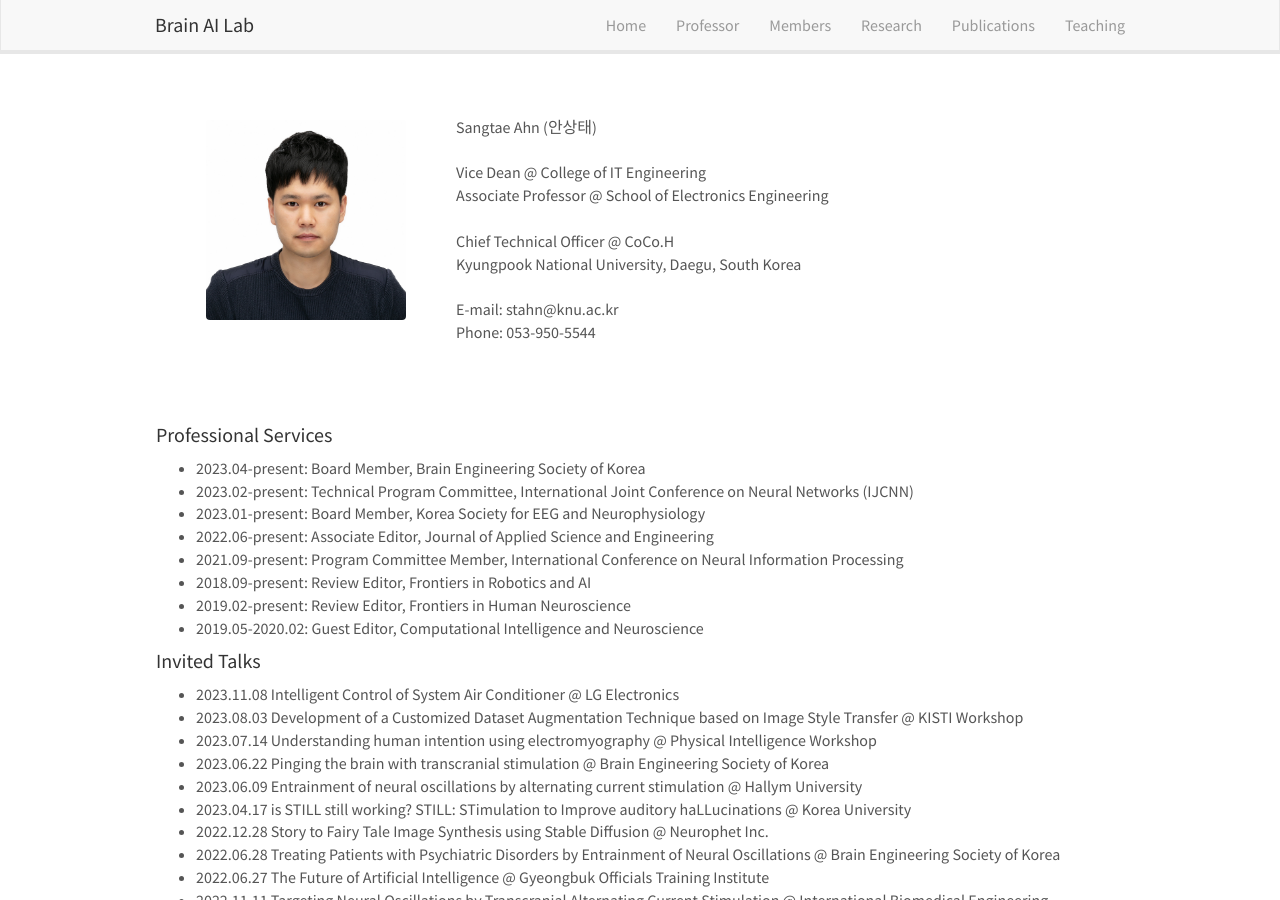
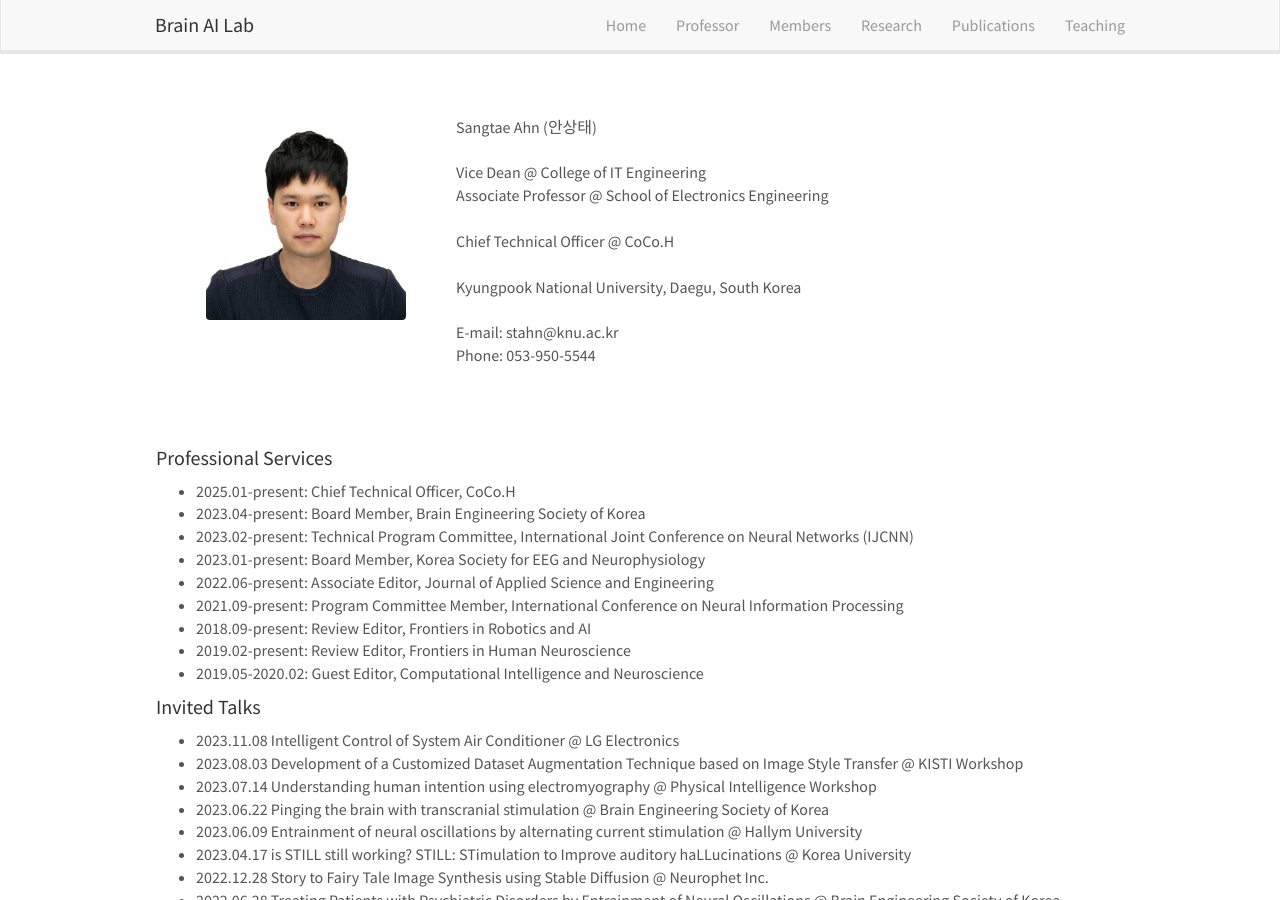
Before and after one commit to KNU-BrainAI/knu-brainai.github.io, a Jekyll site: the page built from _pages/professor.md, in a window 1280 px wide and 900 px high. Built offline with Jekyll 4.4.1, drawn with Linux system fonts in a browser that asks for light colours; nearby versions of some CDN libraries.

Commit message:
Update professor.md

```diff
--- a/_pages/professor.md
+++ b/_pages/professor.md
@@ -11,7 +11,7 @@ permalink: /professor/
 Sangtae Ahn (안상태) <br/><br/>
 Vice Dean @ College of IT Engineering  <br/>
 Associate Professor @ School of Electronics Engineering<br/><br/>
-Chief Technical Officer @ CoCo.H <br/>
+Chief Technical Officer @ CoCo.H <br/><br/>
 Kyungpook National University, Daegu, South Korea<br/>
 <br/>
 E-mail: stahn@knu.ac.kr<br/>
@@ -19,6 +19,7 @@ Phone: 053-950-5544<br/><br/>
 <br/><br/>
 
 #### Professional Services
+- 2025.01-present: Chief Technical Officer, CoCo.H
 - 2023.04-present: Board Member, Brain Engineering Society of Korea
 - 2023.02-present: Technical Program Committee, International Joint Conference on Neural Networks (IJCNN)
 - 2023.01-present: Board Member, Korea Society for EEG and Neurophysiology
```
